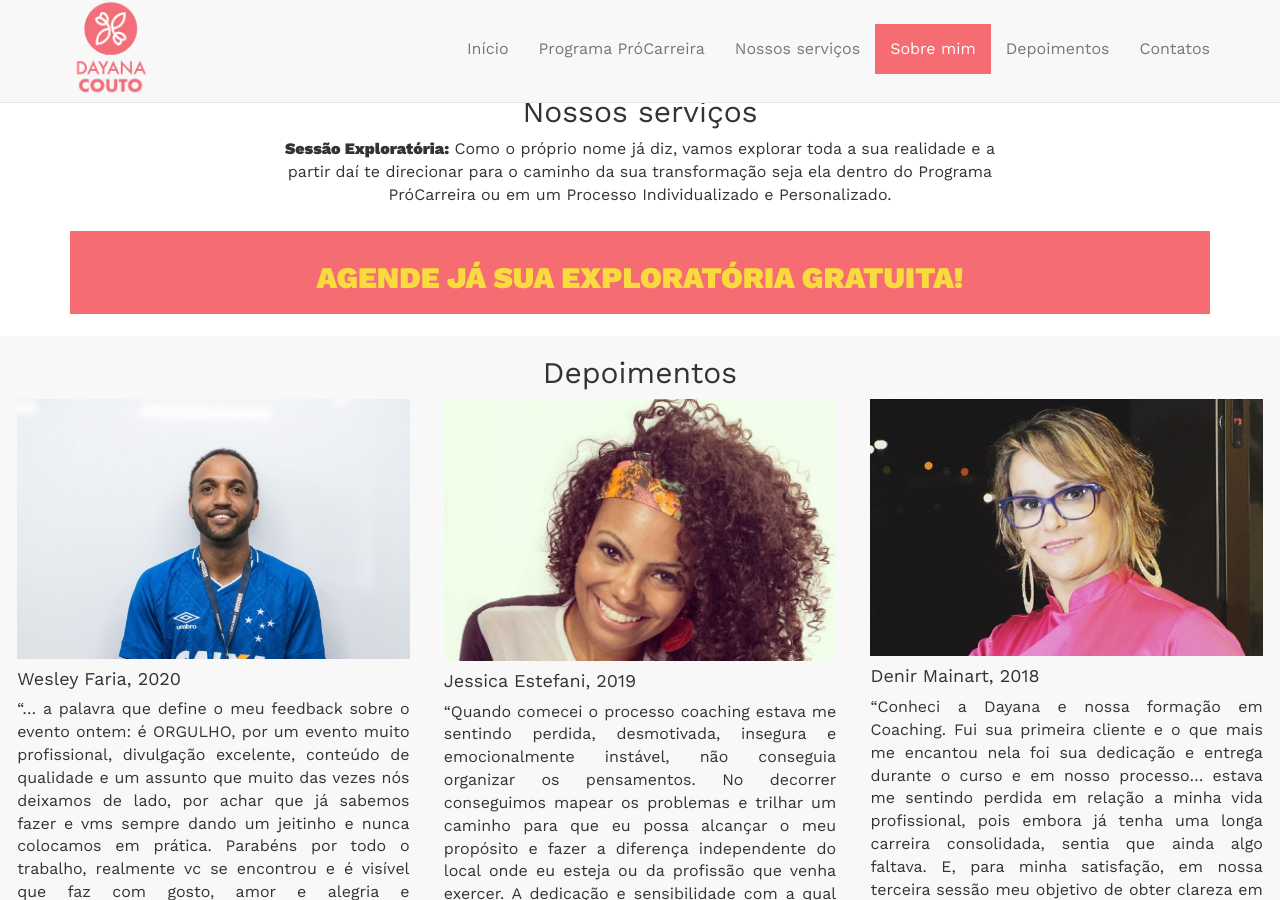
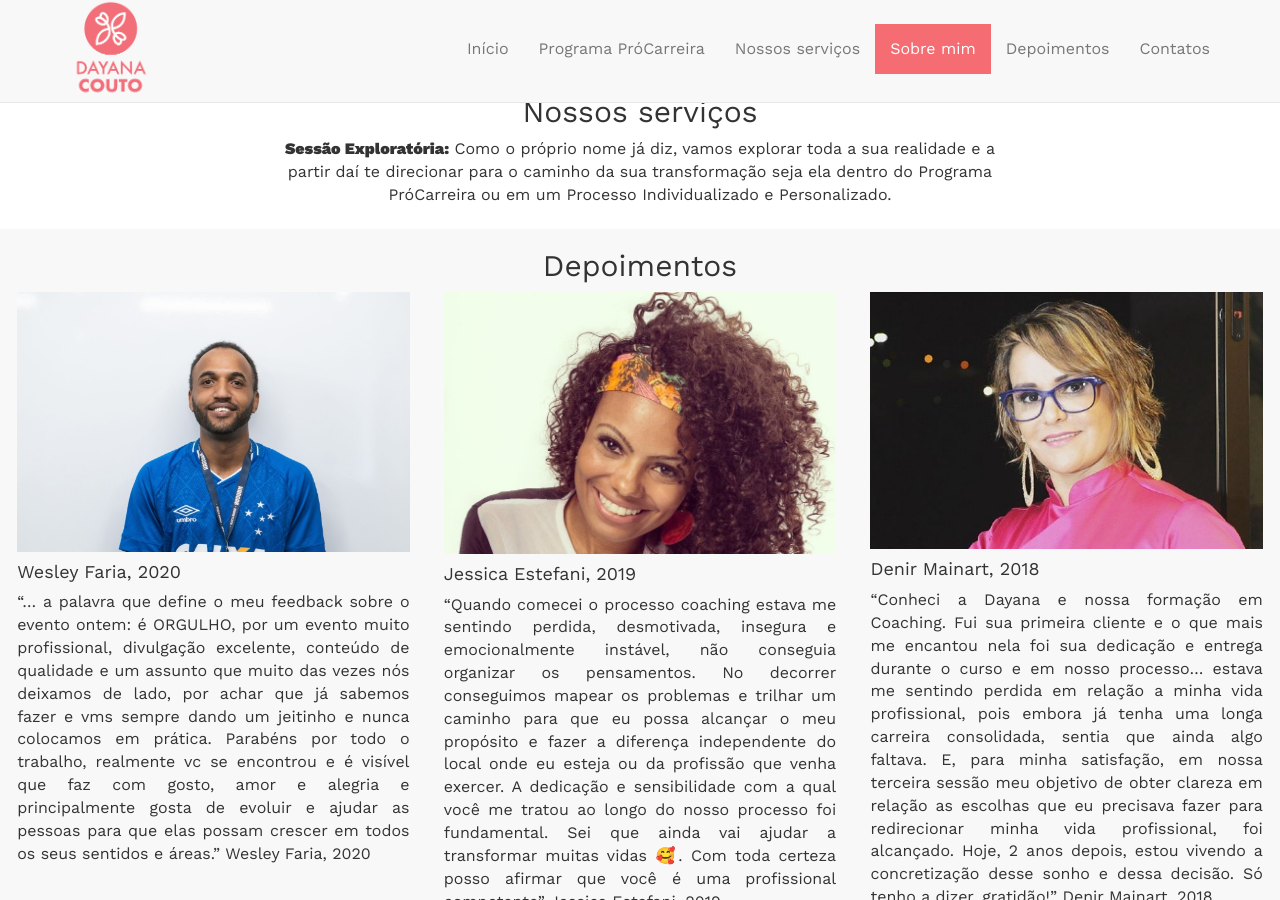
Before and after one commit to wsadf/landing-page-Dayana, a Jekyll site: the page built from index.md, in a window 1280 px wide and 900 px high, scrolled down 1350 px. Built offline with Jekyll 4.4.1, drawn with Linux system fonts in a browser that asks for light colours; nearby versions of some CDN libraries.

Commit message:
removendo agendamento

```diff
--- a/_includes/nossos-servicos.html
+++ b/_includes/nossos-servicos.html
@@ -6,6 +6,6 @@
 <strong>Sessão Exploratória:</strong> Como o próprio nome já diz, vamos explorar toda a sua realidade e a partir daí te direcionar para o caminho da sua transformação seja ela dentro do Programa PróCarreira ou em um Processo Individualizado e Personalizado.
               </div>
         </div>
-    <a href="https://exploratoriaprocarreira.as.me/
-" target="_blank" class="banner-agendamento text-white text-uppercase mt-4" style="color: #f9db3d"><h2><strong>Agende já sua exploratória gratuita!</strong></h2></a>
+<!--     <a href="https://exploratoriaprocarreira.as.me/
+" target="_blank" class="banner-agendamento text-white text-uppercase mt-4" style="color: #f9db3d"><h2><strong>Agende já sua exploratória gratuita!</strong></h2></a>  -->
     </section><br>
```
